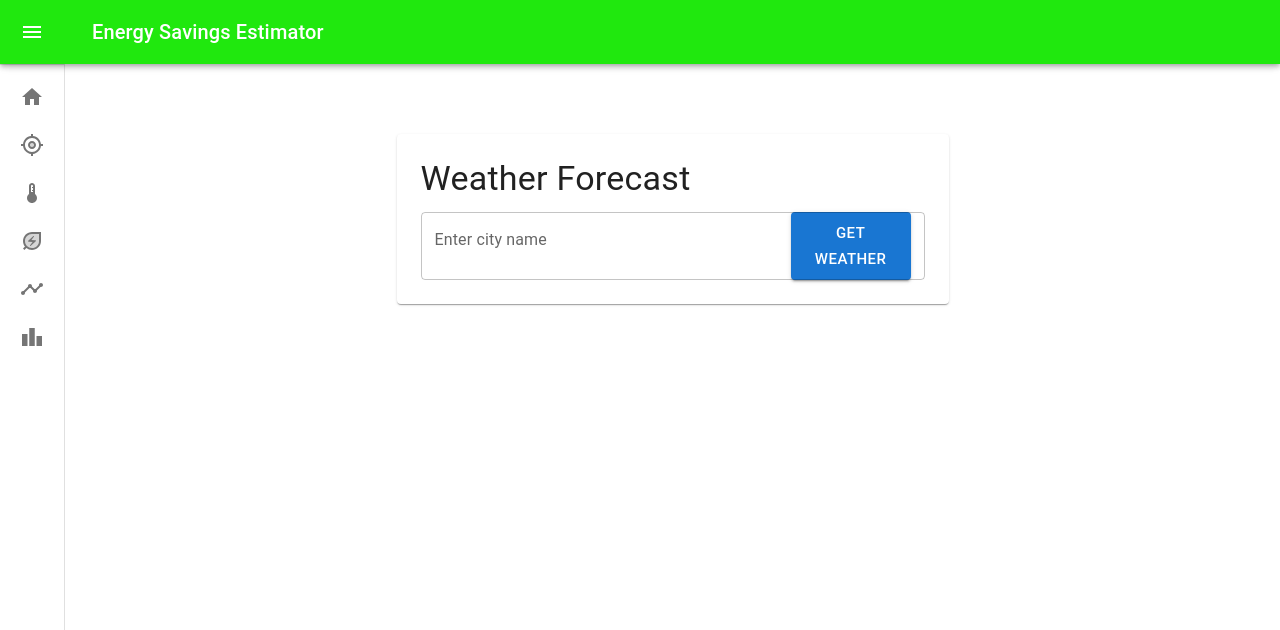
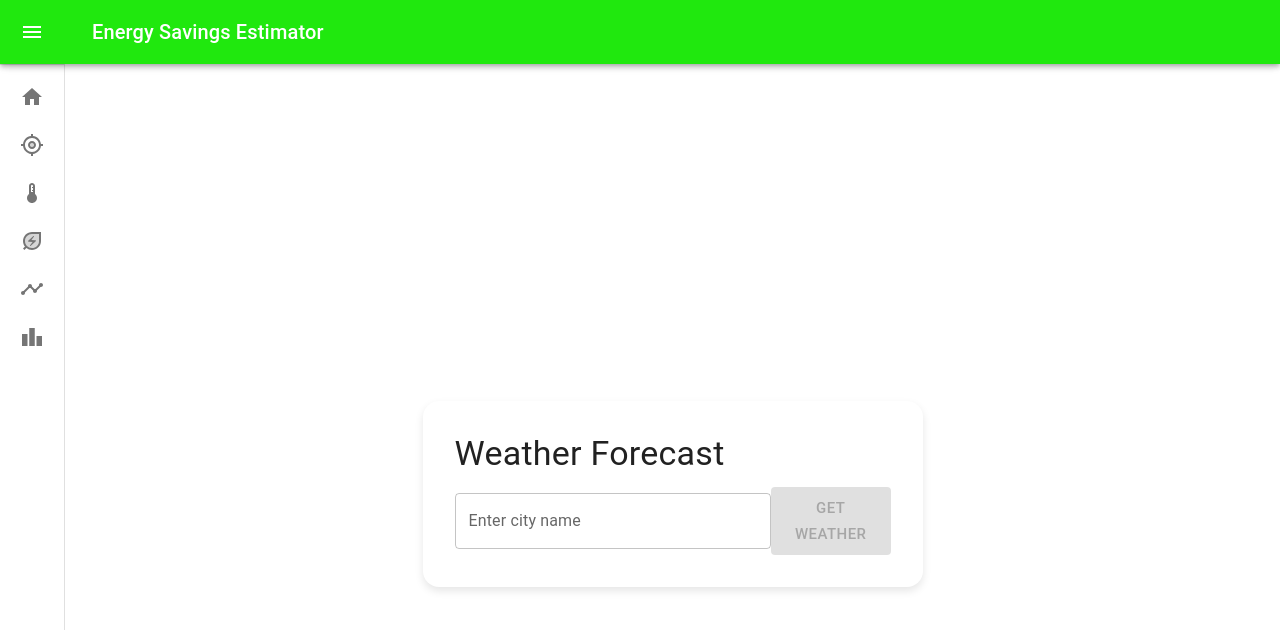
Before and after one commit to wycliffemwimali/EnergySavingsEstimator-frontend, a React (Create React App) app: page /Temperature in a window 1280 px wide. Shown: the top 630 px of the page. Built offline with nearby package versions, Linux system fonts and the light colour scheme.

Commit message:
temp data

```diff
--- a/src/component/routes/Temperature.js
+++ b/src/component/routes/Temperature.js
@@ -1,16 +1,66 @@
 import React, { useState } from 'react';
 import axios from 'axios';
-import { Container, TextField, Button, Typography, Box, Paper } from '@mui/material';
+import {
+  Container,
+  TextField,
+  Button,
+  Typography,
+  Box,
+  Paper,
+  CircularProgress,
+} from '@mui/material';
 import WeatherIcon from './WeatherIcon'; // Custom component to display weather icons
+import { styled } from '@mui/material/styles';
 
 const API_KEY = '6eb9b4e26cfb2dfd8e6e9f9b4f7edfe4'; // Replace with your actual API key
 const API_URL = 'https://api.openweathermap.org/data/2.5/weather';
 
+const CenteredContainer = styled(Container)({
+  minHeight: '100vh',
+  display: 'flex',
+  alignItems: 'center',
+  justifyContent: 'center',
+});
+
+const StyledPaper = styled(Paper)(({ theme }) => ({
+  padding: theme.spacing(4),
+  maxWidth: 500,
+  width: '100%',
+  borderRadius: theme.spacing(2),
+  boxShadow: '0px 4px 8px rgba(0, 0, 0, 0.1)',
+}));
+
+const FormContainer = styled(Box)(({ theme }) => ({
+  display: 'flex',
+  alignItems: 'center',
+  '& > *': {
+    marginRight: theme.spacing(2),
+  },
+  [theme.breakpoints.down('sm')]: {
+    flexDirection: 'column',
+    alignItems: 'stretch',
+    '& > *': {
+      marginBottom: theme.spacing(2),
+    },
+  },
+}));
+
+const WeatherContainer = styled(Box)(({ theme }) => ({
+  display: 'flex',
+  flexDirection: 'column',
+  alignItems: 'center',
+  '& > *': {
+    margin: theme.spacing(1),
+  },
+}));
+
 const Temperature = () => {
   const [weatherData, setWeatherData] = useState(null);
   const [city, setCity] = useState('');
+  const [loading, setLoading] = useState(false);
 
   const fetchWeatherData = async () => {
+    setLoading(true);
     try {
       const response = await axios.get(API_URL, {
         params: {
@@ -20,8 +70,10 @@ const Temperature = () => {
         },
       });
       setWeatherData(response.data);
+      setLoading(false);
     } catch (error) {
       console.error('Error fetching weather data:', error);
+      setLoading(false);
     }
   };
 
@@ -35,43 +87,39 @@ const Temperature = () => {
   };
 
   return (
-    <Container maxWidth="sm">
-      <Box mt={5} p={3} component={Paper}>
+    <CenteredContainer>
+      <StyledPaper>
         <Typography variant="h4" gutterBottom>
           Weather Forecast
         </Typography>
-        <form onSubmit={handleSubmit}>
+        <FormContainer component="form" onSubmit={handleSubmit}>
           <TextField
             label="Enter city name"
             variant="outlined"
             fullWidth
             value={city}
             onChange={handleCityChange}
-            InputProps={{
-              endAdornment: (
+          />
           <Button
             variant="contained"
             color="primary"
             size="large"
             type="submit"
+            disabled={!city || loading}
           >
             Get Weather
           </Button>
-              ),
-            }}
-          />
-        </form>
+        </FormContainer>
+        {loading && <CircularProgress />}
         {weatherData && (
-          <Box mt={3}>
+          <WeatherContainer>
             <Typography variant="h5">
               {weatherData.name}, {weatherData.sys.country}
             </Typography>
-            <Box display="flex" alignItems="center">
             <WeatherIcon iconCode={weatherData.weather[0].icon} />
             <Typography variant="h4">
               {Math.round(weatherData.main.temp)}°C
             </Typography>
-            </Box>
             <Typography variant="body1" gutterBottom>
               {weatherData.weather[0].description}
             </Typography>
@@ -87,10 +135,10 @@ const Temperature = () => {
             <Typography variant="body1">
               Humidity: {weatherData.main.humidity}%
             </Typography>
-          </Box>
+          </WeatherContainer>
         )}
-      </Box>
-    </Container>
+      </StyledPaper>
+    </CenteredContainer>
   );
 };
 
--- a/src/component/routes/WeatherIcon.js
+++ b/src/component/routes/WeatherIcon.js
@@ -1,31 +1,10 @@
+// src/WeatherIcon.js
 import React from 'react';
-import { Icon } from '@mui/material';
 
 const WeatherIcon = ({ iconCode }) => {
-  const iconMap = {
-    '01d': 'wb_sunny',
-    '01n': 'nights_stay',
-    '02d': 'day_sunny_overcast',
-    '02n': 'nights_stay',
-    '03d': 'cloud',
-    '03n': 'cloud',
-    '04d': 'cloudy',
-    '04n': 'cloudy',
-    '09d': 'showers',
-    '09n': 'showers',
-    '10d': 'day_rain',
-    '10n': 'night_rain',
-    '11d': 'thunderstorm',
-    '11n': 'thunderstorm',
-    '13d': 'snow',
-    '13n': 'snow',
-    '50d': 'fog',
-    '50n': 'fog',
-  };
+  const iconUrl = `https://openweathermap.org/img/w/${iconCode}.png`;
 
-  const iconName = iconMap[iconCode] || 'wb_sunny';
-
-  return <Icon>{iconName}</Icon>;
+  return <img src={iconUrl} alt="Weather Icon" />;
 };
 
 export default WeatherIcon;
```
Lines whose indentation alone changed are shown as unchanged.
